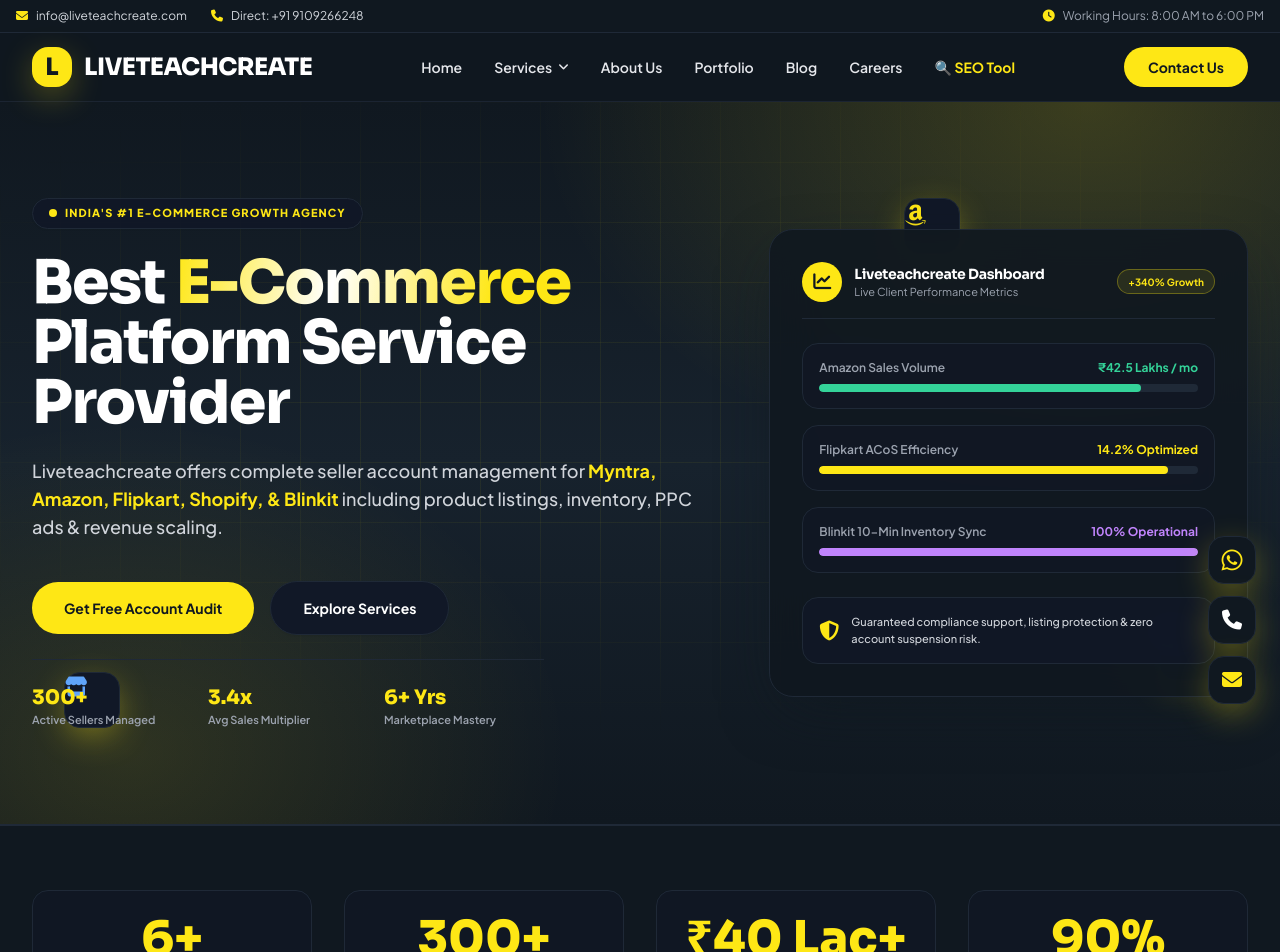
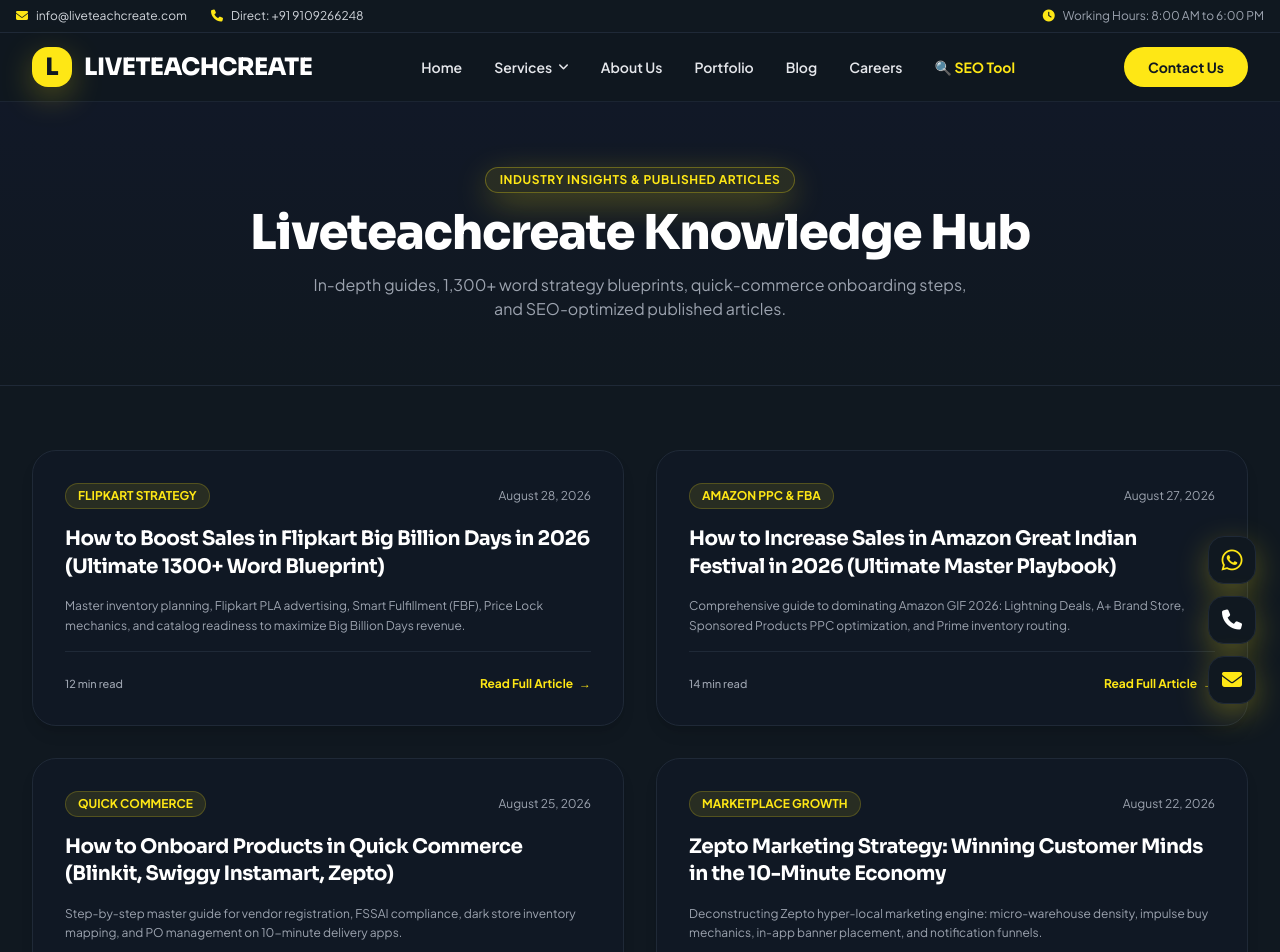
Before and after one commit to rohanxyz305/livetc, a React (Vite) app: page /blogs/1 in a window 1280 px wide. Before the commit this address led to /. Shown: the top 952 px of the page. Built offline with nearby package versions, Linux system fonts and the light colour scheme.

Commit message:
Added clean SEO blog permalinks (/blogs/:slug)

```diff
--- a/src/components/seologic/SeologicArticleWriterModal.jsx
+++ b/src/components/seologic/SeologicArticleWriterModal.jsx
@@ -217,8 +217,8 @@
 
       if (onPublishSuccess) onPublishSuccess(publishedPost);
 
-      // Instantly navigate to live /blogs page to view published article!
-      window.location.href = `/blogs?published=${publishedPost.slug}`;
+      // Instantly navigate to clean SEO permalink blog page!
+      window.location.href = `/blogs/${publishedPost.slug}`;
     }, 1200);
   };
 
--- a/src/pages/BlogPage.jsx
+++ b/src/pages/BlogPage.jsx
@@ -1,5 +1,5 @@
 import React, { useState, useEffect } from 'react';
-import { useLocation } from 'react-router-dom';
+import { useParams, useNavigate, Link } from 'react-router-dom';
 import SEO from '../components/common/SEO';
 
 const DEFAULT_BLOG_POSTS = [
@@ -69,9 +69,10 @@
 ];
 
 export default function BlogPage() {
+  const { slug } = useParams();
+  const navigate = useNavigate();
+  const [allPosts, setAllPosts] = useState(DEFAULT_BLOG_POSTS);
   const [selectedPost, setSelectedPost] = useState(null);
-  const [allPosts, setAllPosts] = useState(DEFAULT_BLOG_POSTS);
-  const location = useLocation();
 
   // Load published articles from LocalStorage on mount
   useEffect(() => {
@@ -80,32 +81,43 @@
       if (stored) {
         const userArticles = JSON.parse(stored);
         if (Array.isArray(userArticles) && userArticles.length > 0) {
-          // Merge user published articles at the top of the blog feed
           setAllPosts([...userArticles, ...DEFAULT_BLOG_POSTS]);
         }
       }
     } catch (e) {
-      console.error('Error loading published articles from localStorage', e);
+      console.error('Error loading published articles', e);
     }
   }, []);
 
-  // Check URL query param e.g. ?published=slug to open the post directly
+  // Sync selected article with URL slug param /blogs/:slug
   useEffect(() => {
-    const queryParams = new URLSearchParams(location.search);
-    const pubSlug = queryParams.get('published');
-    if (pubSlug) {
-      const found = allPosts.find(p => p.slug === pubSlug);
+    if (slug) {
+      const found = allPosts.find(p => p.slug.toLowerCase() === slug.toLowerCase());
       if (found) {
         setSelectedPost(found);
+      } else {
+        setSelectedPost(null);
       }
+    } else {
+      setSelectedPost(null);
     }
-  }, [location.search, allPosts]);
+  }, [slug, allPosts]);
+
+  const handleOpenPost = (post) => {
+    setSelectedPost(post);
+    navigate(`/blogs/${post.slug}`);
+  };
+
+  const handleBackToList = () => {
+    setSelectedPost(null);
+    navigate('/blogs');
+  };
 
   return (
     <>
       <SEO
-        title="E-Commerce Growth Blog & Knowledge Hub | Liveteachcreate"
-        description="Read comprehensive SEO guides, Flipkart Big Billion Days strategies, Amazon GIF playbooks, and published SEO articles on Liveteachcreate Knowledge Hub."
+        title={selectedPost ? `${selectedPost.title} | Liveteachcreate Blog` : "E-Commerce Growth Blog & Knowledge Hub | Liveteachcreate"}
+        description={selectedPost ? selectedPost.summary || selectedPost.metaDescription : "Read comprehensive SEO guides, Flipkart Big Billion Days strategies, Amazon GIF playbooks, and published SEO articles on Liveteachcreate Knowledge Hub."}
       />
 
       {/* Hero Banner */}
@@ -131,7 +143,7 @@
             <div className="max-w-4xl mx-auto space-y-8 bg-gray-900/60 p-8 sm:p-12 rounded-3xl border border-gray-800 shadow-2xl">
 
               <button
-                onClick={() => setSelectedPost(null)}
+                onClick={handleBackToList}
                 className="inline-flex items-center gap-2 px-4 py-2 bg-[#FEE715] text-[#101820] rounded-xl font-bold text-xs hover:bg-[#e0ca00] transition-colors shadow-yellowGlow"
               >
                 ← Back to All Articles
@@ -168,7 +180,7 @@
 
               <div className="pt-8 border-t border-gray-800 flex justify-between items-center">
                 <button
-                  onClick={() => setSelectedPost(null)}
+                  onClick={handleBackToList}
                   className="text-xs font-bold text-[#FEE715] hover:underline"
                 >
                   ← Return to Articles List
@@ -189,7 +201,7 @@
                     </div>
 
                     <h3
-                      onClick={() => setSelectedPost(post)}
+                      onClick={() => handleOpenPost(post)}
                       className="text-xl font-bold text-white font-display hover:text-[#FEE715] cursor-pointer transition-colors leading-snug"
                     >
                       {post.title}
@@ -203,7 +215,7 @@
                   <div className="pt-6 border-t border-gray-800 flex items-center justify-between">
                     <span className="text-[11px] text-gray-400 font-medium">{post.readTime || `${Math.ceil((post.wordCount || 1000)/200)} min read`}</span>
                     <button
-                      onClick={() => setSelectedPost(post)}
+                      onClick={() => handleOpenPost(post)}
                       className="text-xs font-bold text-[#FEE715] hover:text-white flex items-center gap-1.5 transition-colors"
                     >
                       <span>Read Full Article</span>
--- a/src/routes/AppRoutes.jsx
+++ b/src/routes/AppRoutes.jsx
@@ -25,6 +25,7 @@
       <Route path="/portfolio" element={<PortfolioPage onOpenContactPopup={onOpenContactPopup} />} />
       <Route path="/portfolio.php" element={<Navigate to="/portfolio" replace />} />
       <Route path="/blogs" element={<BlogPage />} />
+      <Route path="/blogs/:slug" element={<BlogPage />} />
       <Route path="/blogs.php" element={<Navigate to="/blogs" replace />} />
       <Route path="/careers" element={<CareerPage />} />
       <Route path="/career.php" element={<Navigate to="/careers" replace />} />
```
Also changed, not shown: 3 other files (tests, documents, lock files or other folders).
